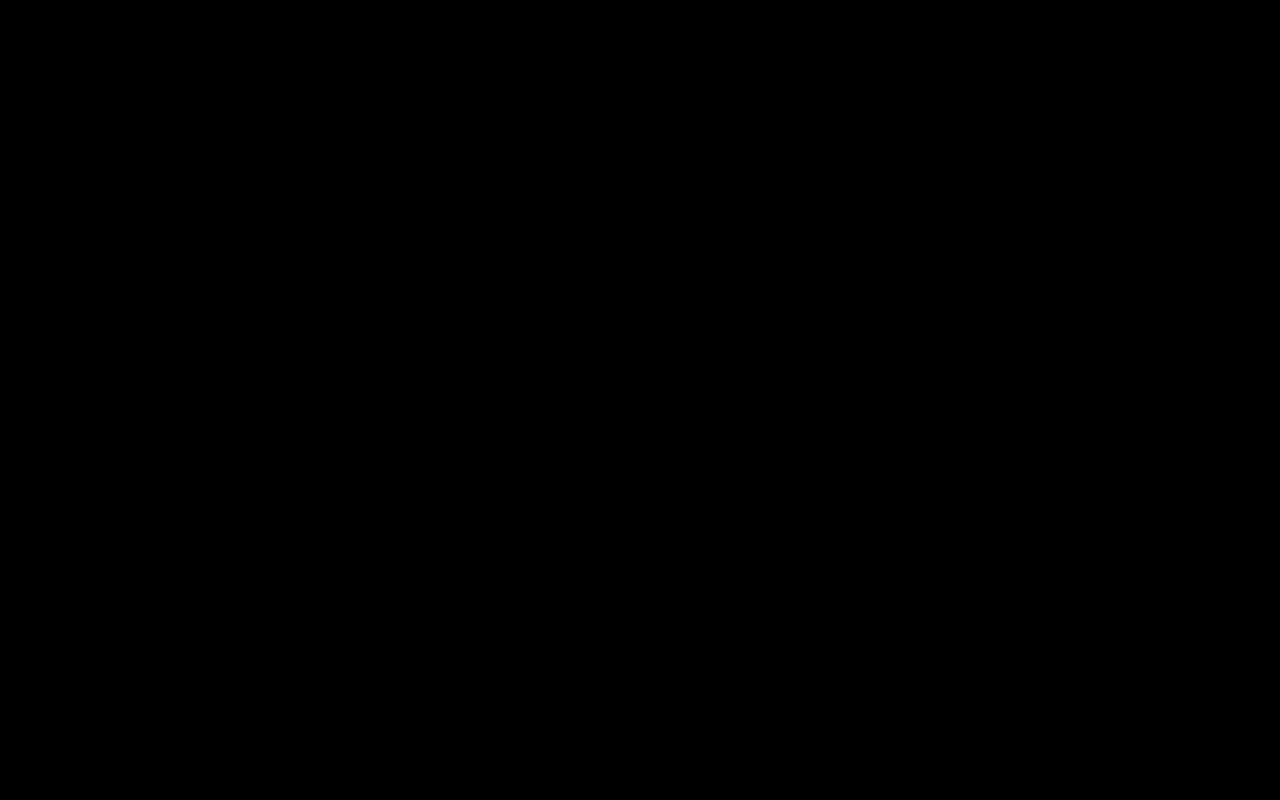
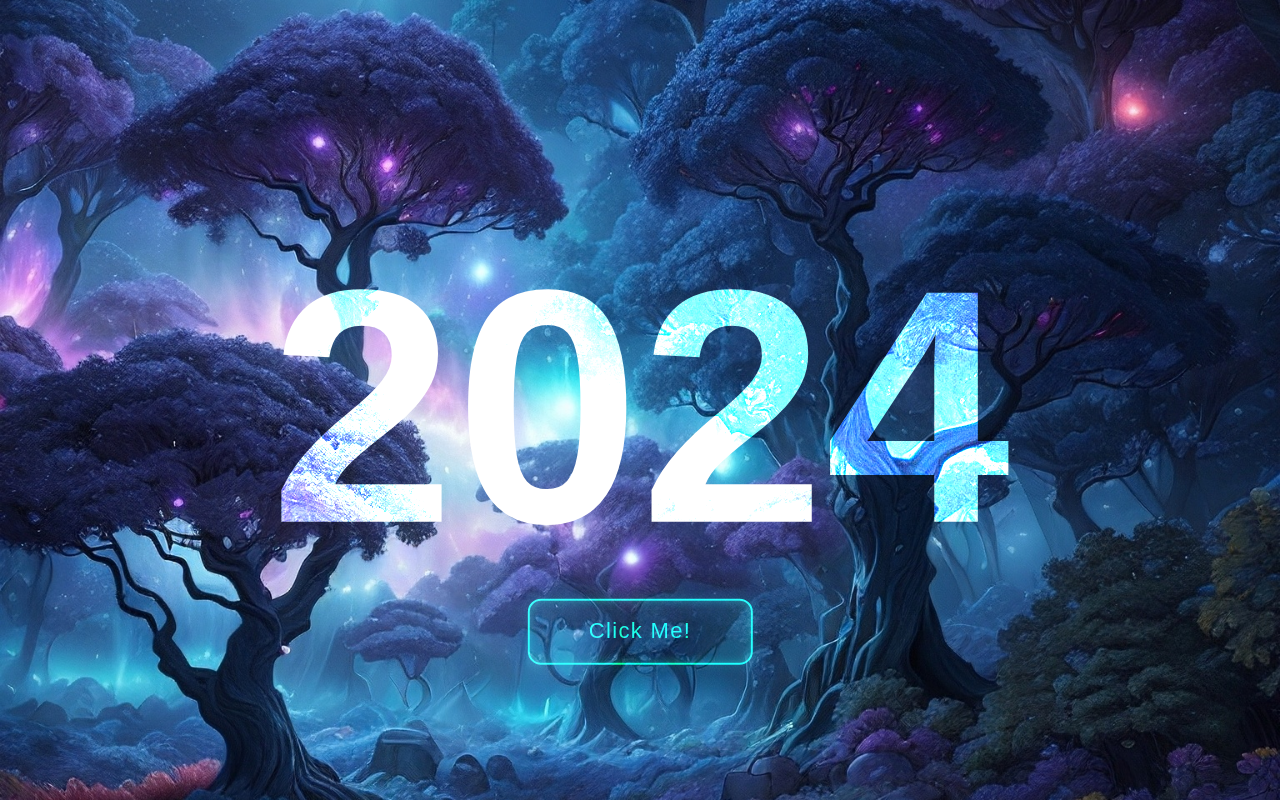
Before and after one commit to Vovababiichuk/new-year-date-anime, a plain HTML site: page index.html in a window 1280 px wide. Drawn offline with Linux system fonts and the light colour scheme; the site is published under a folder, as on GitHub Pages, so addresses that start at the root find nothing.

Commit message:
Update style.css

```diff
--- a/style.css
+++ b/style.css
@@ -10,7 +10,7 @@ body {
 	overflow: hidden;
 	background: #000;
 	font-family: Montserrat, sans-serif;
-	background-image: url(/img/3.jpg);
+	background-image: url(./img/3.jpg);
 	background-size: cover;
 	background-position: center;
 }
```
